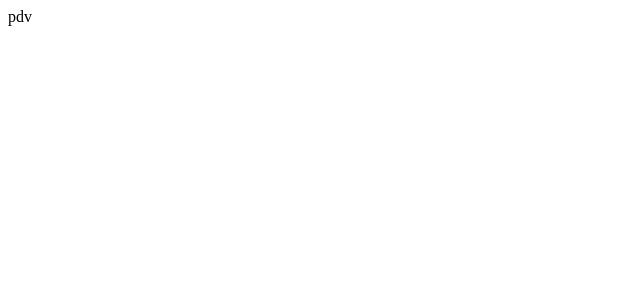
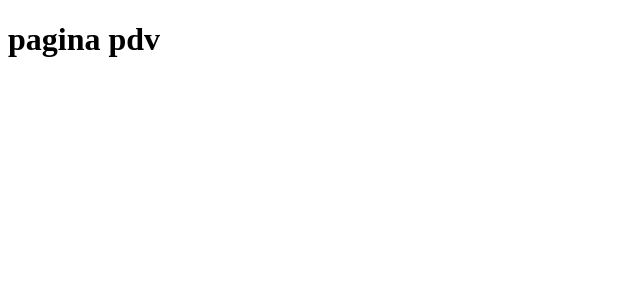
Before and after one commit to devinlineteams/interactivepdv, a React (Vite) app: page /pdv in a window 1280 px wide. Shown: the top 300 px of the page, without its empty margins (0-640 px from the left). Built offline with nearby package versions, Linux system fonts and the light colour scheme.

Commit message:
update rotas

```diff
--- a/package.json
+++ b/package.json
@@ -10,9 +10,11 @@
     "preview": "vite preview"
   },
   "dependencies": {
+    "@types/styled-components": "^5.1.34",
     "react": "^18.3.1",
     "react-dom": "^18.3.1",
-    "react-router-dom": "^7.1.0"
+    "react-router-dom": "^7.1.0",
+    "styled-components": "^6.1.13"
   },
   "devDependencies": {
     "@eslint/js": "^9.17.0",
--- a/src/App.tsx
+++ b/src/App.tsx
@@ -1,4 +1,6 @@
 import { BrowserRouter as Router, Route, Routes } from "react-router-dom"
+
+import {Login, Pdv} from "./pages";
 
 function App() {
 
@@ -6,8 +8,8 @@ function App() {
   return (
     <Router>
       <Routes>
-      <Route path="/" element={<>login</>}></Route>
-      <Route path="/pdv" element={<>pdv</>}></Route>
+      <Route path="/" element={<Login />}></Route>
+      <Route path="/pdv" element={<Pdv />}></Route>
       </Routes>
     </Router>
   )
--- /dev/null
+++ b/src/pages/Login.tsx
@@ -0,0 +1,12 @@
+import styled from 'styled-components';
+
+function Login(){
+
+    return(
+        <>
+        <h1>Login</h1>
+        </>
+    )
+}
+
+export default Login;
--- /dev/null
+++ b/src/pages/Pdv.tsx
@@ -0,0 +1,10 @@
+
+function Pdv(){
+    return(
+        <>
+        <h1>pagina pdv</h1>
+        </>
+    )
+}
+
+export default Pdv;
--- /dev/null
+++ b/src/pages/index.ts
@@ -0,0 +1,2 @@
+export { default as Login} from './Login';
+export {default as Pdv} from './Pdv';
```
Also changed, not shown: 2 other files (tests, documents, lock files or other folders).
